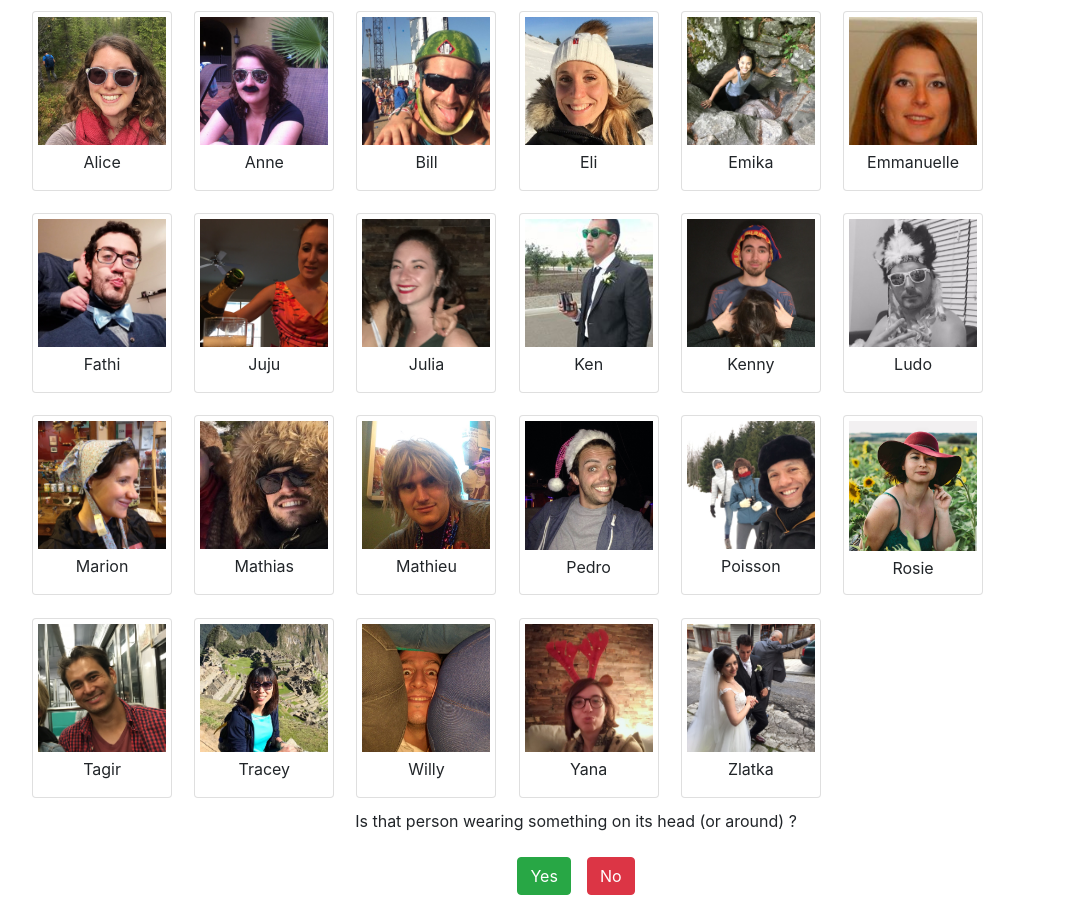
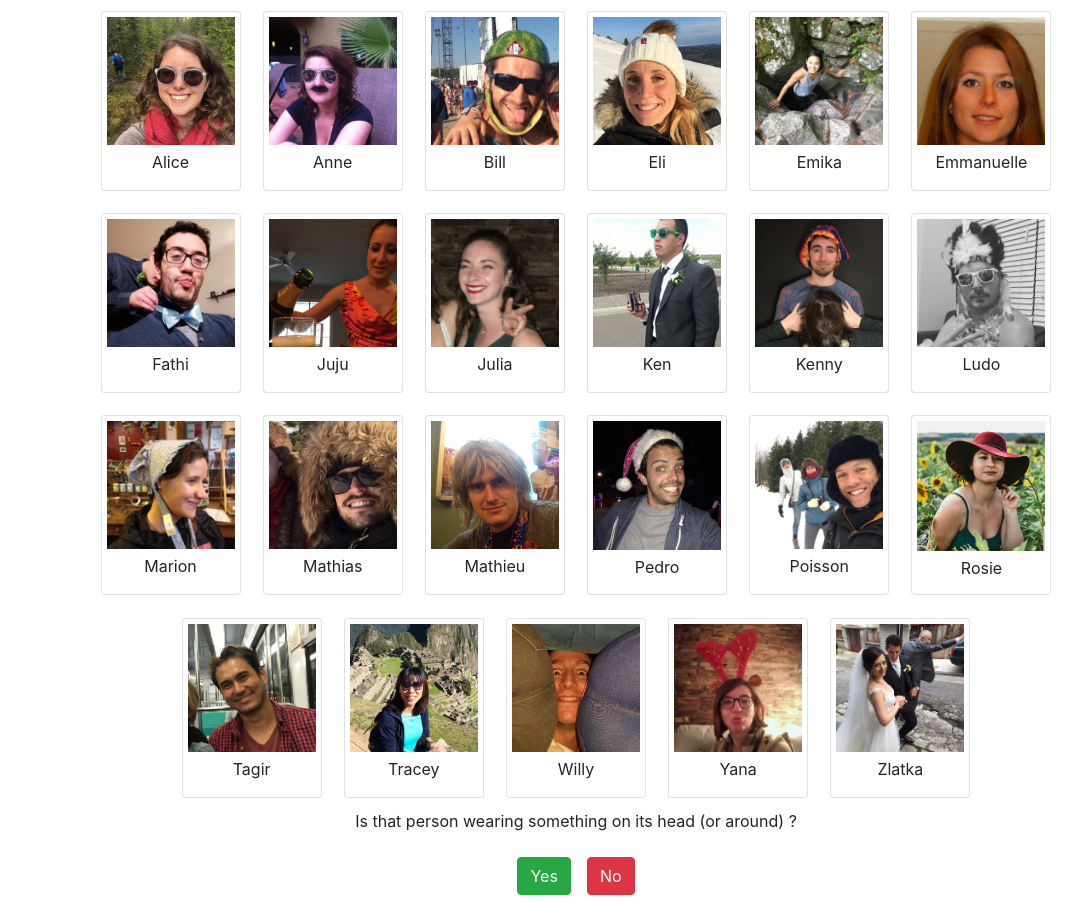
Before and after one commit to Anne-Anq/WhoIsIt, a React (Create React App) app: page / in a window 1280 px wide. Shown: the whole page, without its empty margins (64-1146 px from the left). Built offline with nearby package versions, Linux system fonts and the light colour scheme.

Commit message:
fix .jpg extensions

```diff
--- a/src/components/game.jsx
+++ b/src/components/game.jsx
@@ -29,7 +29,6 @@ class Game extends Grid {
         Math.abs(a.numberOfPeople - val / 2) -
         Math.abs(b.numberOfPeople - val / 2)
     );
-    console.log(val, properties);
     return properties[0];
   }
   render() {
--- a/src/components/grid.css
+++ b/src/components/grid.css
@@ -1,4 +1,5 @@
 .grid {
   display: flex;
   flex-wrap: wrap;
+  justify-content: center;
 }
--- a/src/components/grid.jsx
+++ b/src/components/grid.jsx
@@ -34,6 +34,7 @@ class Grid extends Component {
     return (
       <div className="grid">
         {data.map((c, i) => {
+          console.log(`pictures/${c.name}.jpg`);
           return (
             <Thumbnail
               key={i}
```
